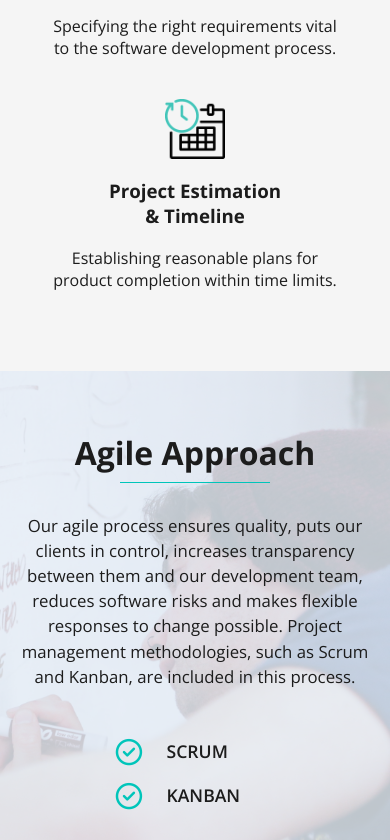
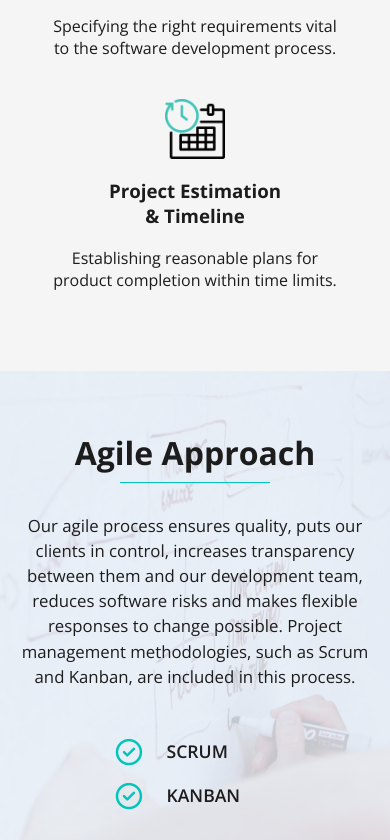
Before and after one commit to HoodTerror/jmsoft_solutions, a plain HTML site: page services/quality-assurance.html in a window 390 px wide. Shown: the part 1157-1997 px from the top of the page. Drawn offline with nearby package versions, Linux system fonts and the light colour scheme.

Commit message:
Several background positions changed

```diff
--- a/assets/css/services/product-development/product-development-media-queries.css
+++ b/assets/css/services/product-development/product-development-media-queries.css
@@ -245,6 +245,7 @@
     -----------------*/
     header .services-background {
         background-image: url("../../../img/main/product-development-2.jpg");
+        background-position: right;
     }
 
     /*    Main:
--- a/assets/css/services/quality-assurance/quality-assurance-styles.css
+++ b/assets/css/services/quality-assurance/quality-assurance-styles.css
@@ -75,7 +75,7 @@ main .quality-assurance-section-2 {
     background-image: url("../../../img/project-management.jpg");
     background-repeat: no-repeat;
     background-size: cover;
-    background-position: right center;
+    background-position: center;
     padding: 0;
 }
 
--- a/assets/css/services/services-media-queries.css
+++ b/assets/css/services/services-media-queries.css
@@ -27,7 +27,6 @@
     -----------------*/
     header .services-background {
         height: 512px;
-        background-position: right;
     }
 
     header .services-background h1 {
```
